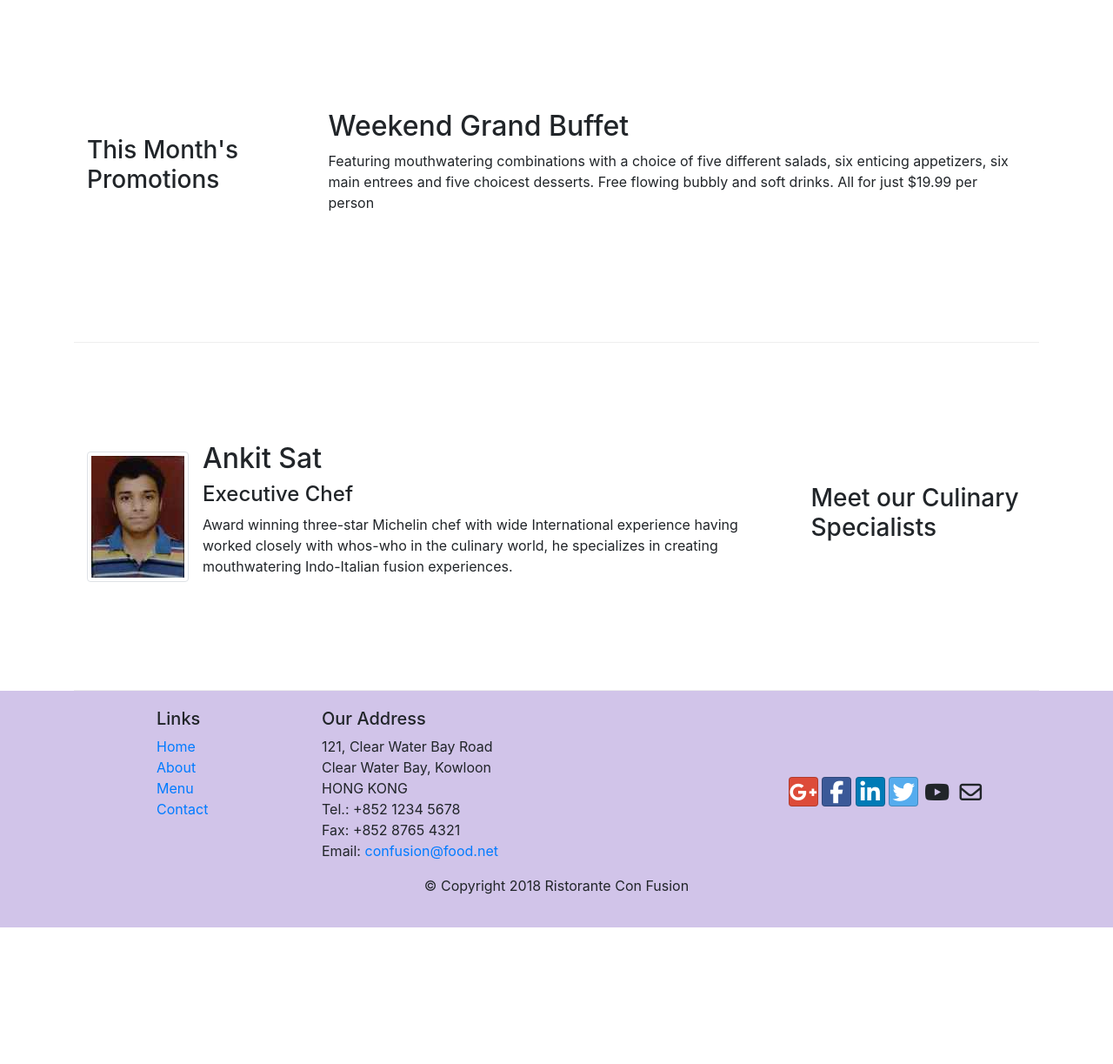
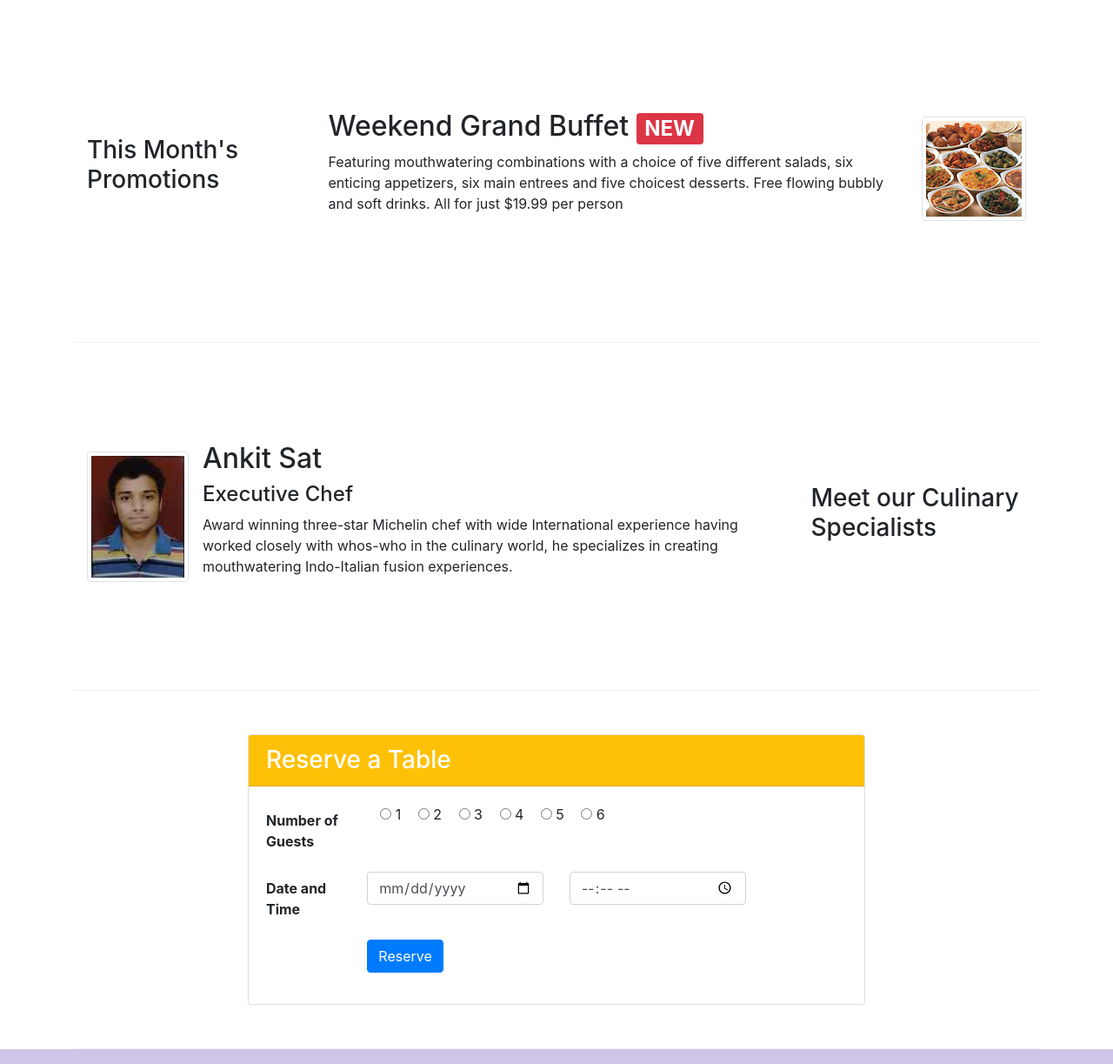
Before and after one commit to AnkitSatyawali/Bootstrap, a plain HTML site: page index.html in a window 1280 px wide. Shown: the part 740-1963 px from the top of the page at 87% size. Before the commit the page ends 1856 px from the top, so only its background shows below. Drawn offline with nearby package versions, Linux system fonts and the light colour scheme.

Commit message:
Week 2 completed

```diff
--- a/css styles/style.css
+++ b/css styles/style.css
@@ -31,3 +31,10 @@ body {
 .navbar-dark {
     background-color : #512DA8;
 }
+.radio-inline {
+    margin-left:15px;
+}
+#link {
+    text-decoration: none;
+    color: inherit;
+}
--- a/index.html
+++ b/index.html
@@ -40,8 +40,14 @@
                     <h1>Ristorante con Fusion</h1>
                     <p>We take inspiration from the World's best cuisines, and create a unique fusion experience. Our lipsmacking creations will tickle your culinary senses!</p>
                 </div>
-                <div class="col-12 col-sm">
+                <div class="col-12 col-sm-3 align-self-center">
+                    <img src="img/logo.png" class="image -fluid">
                 </div>
+                <div class="col-12 col-sm-3 align-self-center">
+                    <button class="btn btn-lg btn-warning btn-block" width="250px"><a href="#Table" id="link"><strong>Reserve Table</strong></a></button>
+
+                </div>
+
             </div>
         </div>
     </header>
@@ -68,8 +74,13 @@
                 <h3>This Month's Promotions</h3>
             </div>
             <div class="col col-sm  col-md">
-                <h2>Weekend Grand Buffet</h2>
-                <p>Featuring mouthwatering combinations with a choice of five different salads, six enticing appetizers, six main entrees and five choicest desserts. Free flowing bubbly and soft drinks. All for just $19.99 per person </p>
+                <div class="media">
+                    <div class="media-body">
+                        <h2 class="mt-0">Weekend Grand Buffet <span class="badge badge-danger">NEW</span></h2>
+                        <p>Featuring mouthwatering combinations with a choice of five different salads, six enticing appetizers, six main entrees and five choicest desserts. Free flowing bubbly and soft drinks. All for just $19.99 per person </p>
+                    </div>
+                    <img class="d-flex ml-3 img-thumbnail align-self-center" src="img/buffet.png" alt="Weekend Grand Buffet">
+                </div>
             </div>
         </div>
 
@@ -86,6 +97,43 @@
                         <p class="d-none d-sm-block">Award winning three-star Michelin chef with wide International experience having worked closely with whos-who in the culinary world, he specializes in creating mouthwatering Indo-Italian fusion experiences. </p>
                     </div>
                 </div>
+            </div>
+        </div>
+        <div class="row row-content"><a name="Table"></a>
+            <div class="col-12 col-sm-8 offset-md-2">
+              <div class="card" >
+                <h3 class="card-header text-white bg-warning">Reserve a Table</h3>
+                <div class='card-body'>
+                    <div class="form-group row">
+                        <label for="noofguests" class="col-12 col-md-2 col-form-label"><strong>Number of Guests</strong></label>
+                        <div class="col-12 col-md-10">
+                            <label class="radio-inline "><input type="radio" name="optradio"> 1 </label>
+                            <label class="radio-inline "><input type="radio" name="optradio"> 2 </label>
+                            <label class="radio-inline "><input type="radio" name="optradio"> 3 </label>
+                            <label class="radio-inline "><input type="radio" name="optradio"> 4 </label>
+                            <label class="radio-inline "><input type="radio" name="optradio"> 5 </label>
+                            <label class="radio-inline "><input type="radio" name="optradio"> 6 </label>
+                        </div>
+
+
+                    </div>
+                    <div class="form-group row">
+                         <label for="date and time" class="col-12 col-md-2 col-form-label"><strong>Date and Time</strong></label>
+                         <div class="col-6 col-md-4">
+                            <input type="date" class="form-control" id="date" name="date" placeholder="Date">
+                         </div>
+                         <div class="col-6 col-md-4">
+                            <input type="time" class="form-control" id="time" name="time" placeholder="Time">
+                         </div>
+                    </div>
+                    <div class="form-group row">
+                        <div class="offset-md-2 col-md-10">
+                            <button type="submit" class="btn btn-primary text-white">Reserve</button>
+                        </div>
+
+                    </div>
+                </div>
+              </div>
             </div>
         </div>
     </div>
```
